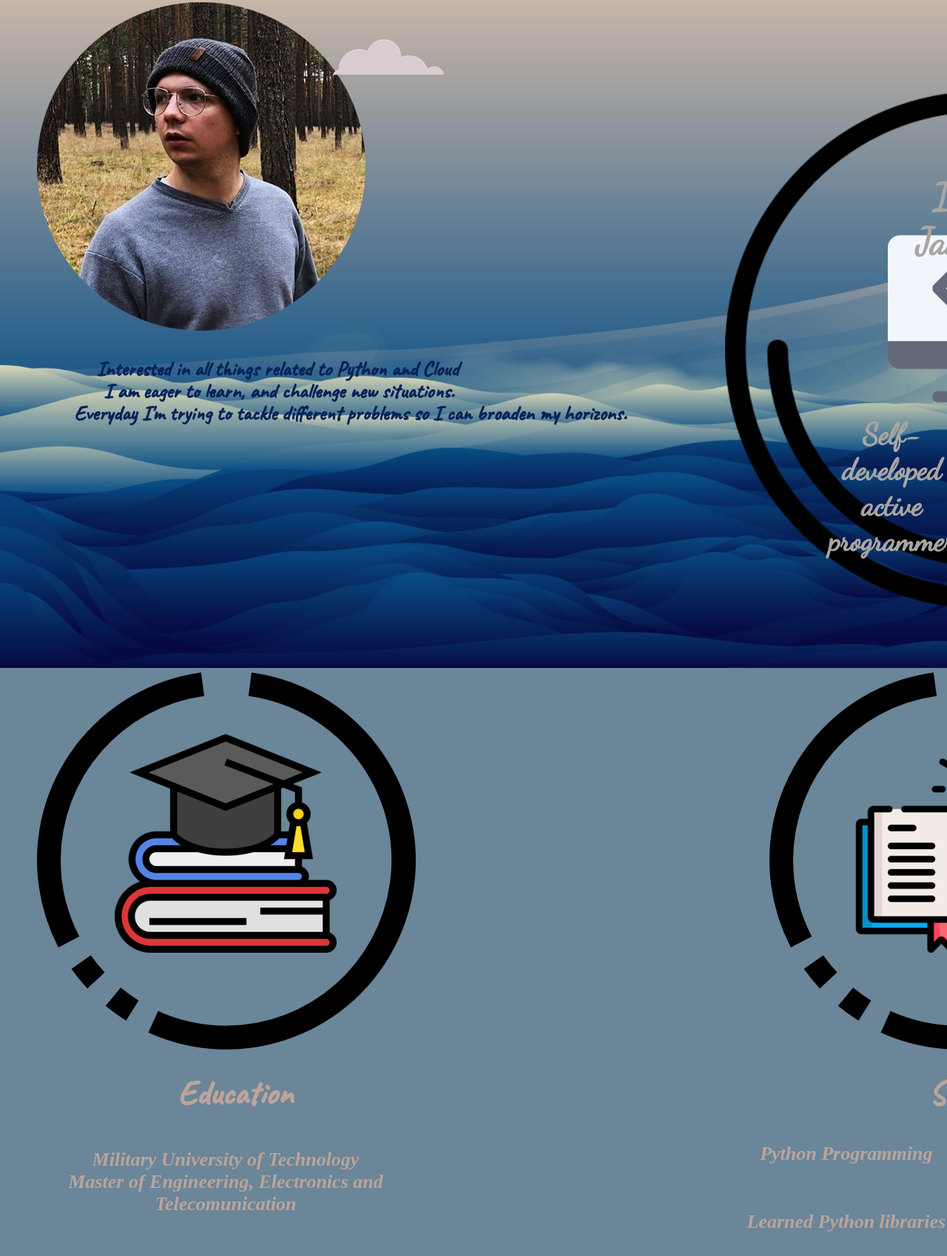
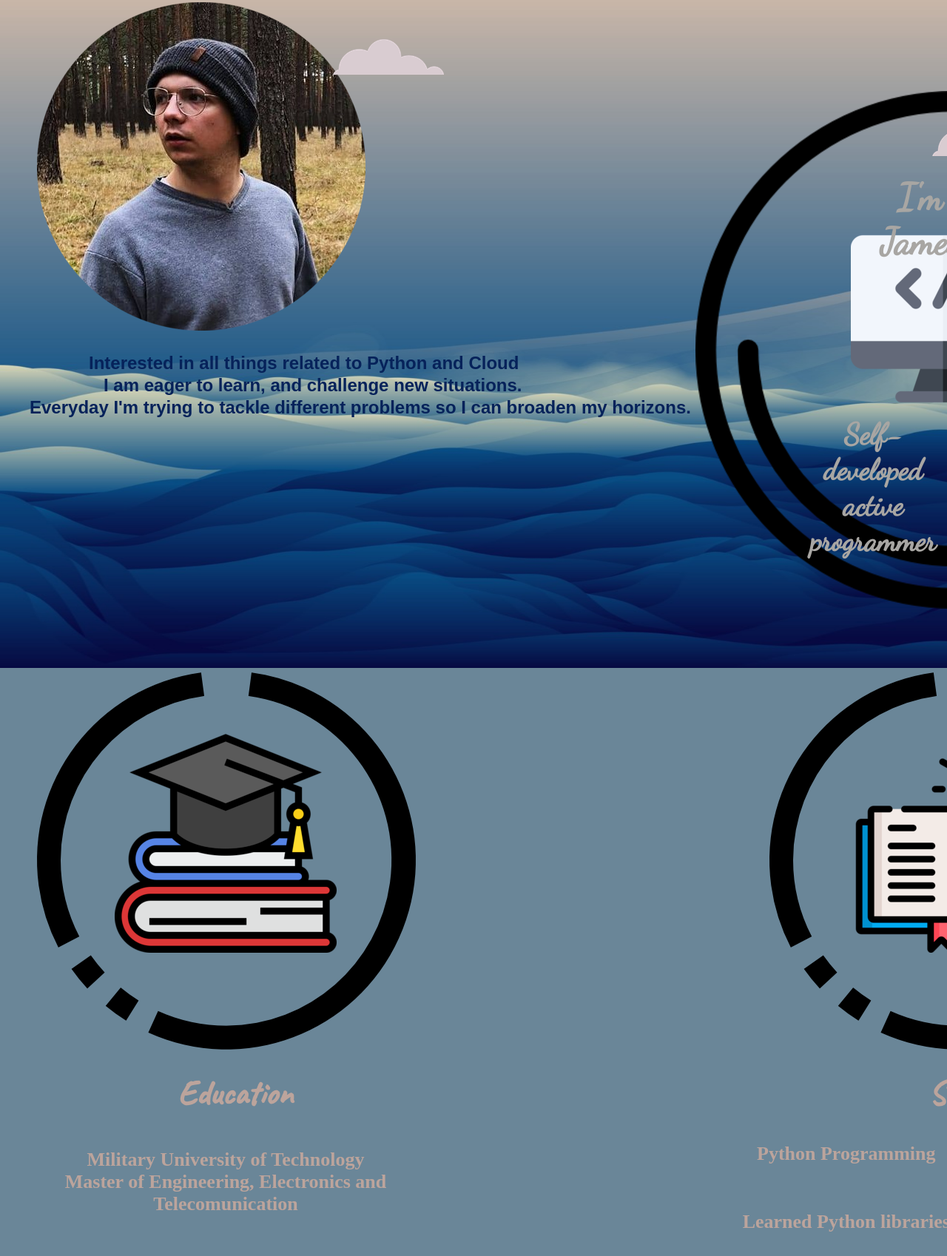
Before and after one commit to Jaksaa/CV-with-CSS, a plain HTML site: page index.html in a window 1280 px wide. Shown: the part 97-1795 px from the top of the page at 74% size. Drawn offline with Linux system fonts and the light colour scheme.

Commit message:
Update styles.css

```diff
--- a/css/styles.css
+++ b/css/styles.css
@@ -1,12 +1,13 @@
 body {
   text-align: center;
     margin: 0 auto;
+    min-width: 1500px;
 }
 
 
 .top_container {
   height: 1605px;
-  min-width: 2505px;
+  min-width: 1500 px;
 }
 
 
@@ -20,7 +21,7 @@ body {
   position: absolute;
   width: 2505px;
   height: 1000px;
-  min-width: 2505px;
+  min-width: 1500px;
   left: 0px;
 }
 
@@ -28,13 +29,13 @@ body {
 .circle {
   position: absolute;
   top: 220px;
-  left: 980px;
+  left: 940px;
   mix-blend-mode: multiply;
 }
 
 .computer {
   position: absolute;
-  left: 1200px;
+  left: 1150px;
   top: 400px;
   }
 
@@ -42,7 +43,7 @@ body {
 .header1 {
   position: absolute;
   top: 300px;
-  margin-left: 1238px;
+  left: 1190px;
   font-size: 50px;
   font-family: 'Dancing Script', cursive;
   color: #a8a6a3;
@@ -51,7 +52,7 @@ body {
 .parag1 {
   position: absolute;
   top: 620px;
-  margin-left: 1120px;
+  margin-left: 1080px;
   font-size: 40px;
   font-family: 'Dancing Script', cursive;
   color: #a8a6a3;
@@ -61,9 +62,9 @@ body {
 .parag2  {
   position: absolute;
   top: 550px;
-  margin-left: 130px;
-  font-size: 28px;
-  font-family: 'Caveat', cursive;
+  margin-left: 120px;
+  font-size: 24px;
+  font-family: 'Nunito', sans-serif;;
   color:#06225a;
   font-weight: bold;
 }
@@ -72,8 +73,8 @@ body {
   position: absolute;
   top: 580px;
   margin-left: 140px;
-  font-size: 28px;
-  font-family: 'Caveat', cursive;
+  font-size: 24px;
+  font-family: 'Nunito', sans-serif;
   color: #06225a;
   font-weight: bold;
 }
@@ -81,9 +82,9 @@ body {
 .parag4  {
   position: absolute;
   top: 610px;
-  margin-left: 100px;
-  font-size: 28px;
-  font-family: 'Caveat', cursive;
+  margin-left: 40px;
+  font-size: 24px;
+  font-family: 'Nunito', sans-serif;
   color: #06225a;
   font-weight: bold;
 }
@@ -97,7 +98,7 @@ body {
 .middle-cloud {
   position: absolute;
   top: 260px;
-  left: 1300px;
+  left: 1260px;
 }
 
 
@@ -205,8 +206,7 @@ body {
   bottom: 200px;
   color: #bca49c;
   font-size: 26px;
-    font-weight: bold;
-  font-style: italic;
+  font-weight: bold;
 }
 
 .tr2 {
@@ -215,7 +215,6 @@ body {
   bottom: 160px;
   color: #bca49c;
   font-size: 26px;
-  font-style: italic;
   font-weight: bold;
 }
 
@@ -225,7 +224,6 @@ body {
   bottom: 120px;
   color: #bca49c;
   font-size: 26px;
-  font-style: italic;
   font-weight: bold;
 }
 .tr4 {
@@ -234,7 +232,6 @@ body {
   bottom: 80px;
   color: #bca49c;
   font-size: 26px;
-  font-style: italic;
   font-weight: bold;
 }
 
@@ -256,8 +253,7 @@ body {
   margin-bottom: 40px;
   color: #bca49c;
   font-size: 26px;
-  font-style: italic;
-    font-weight: bold;
+  font-weight: bold;
 }
 
 .ele2 {
@@ -268,7 +264,6 @@ body {
   list-style-type: none;
   color: #bca49c;
   font-size: 26px;
-  font-style: italic;
   font-weight: bold;
 }
 
@@ -283,7 +278,6 @@ body {
   margin-bottom: 60px;
   color: #bca49c;
   font-size: 26px;
-  font-style: italic;
   font-weight: bold;
 }
 
@@ -297,7 +291,6 @@ body {
   margin-bottom: 60px;
   color: #bca49c;
   font-size: 26px;
-  font-style: italic;
   font-weight: bold;
 }
 
@@ -311,7 +304,6 @@ body {
   margin-bottom: 40px;
   color: #bca49c;
   font-size: 26px;
-  font-style: italic;
   font-weight: bold;
 }
 
@@ -356,7 +348,7 @@ body {
   position: absolute;
   width: 80px;
   top:-30px;
-  left: 120px;
+  left: 130px;
   list-style-type: none;
 }
 
```
